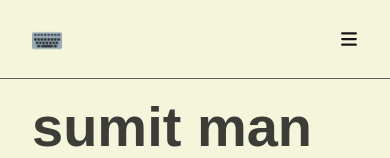
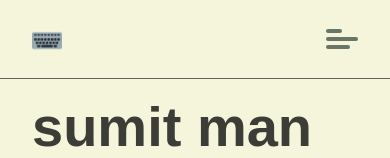
Before and after one commit to summitmman/my-portfolio, a Next.js app: page / in a window 390 px wide. Shown: the top 158 px of the page. Built offline with nearby package versions, Linux system fonts and the light colour scheme; a web font is replaced by a local one.

Commit message:
Fix mobile menu

```diff
--- a/app/globals.css
+++ b/app/globals.css
@@ -20,6 +20,7 @@ body {
   color: var(--foreground-color);
   background: var(--background-color);
   font-family: var(--font-default), Arial, Helvetica, sans-serif;
+  transition: color 200ms ease;
 }
 ::selection {
   background-color: var(--default-color);
@@ -108,3 +109,6 @@ a:hover {
 .default-color {
   color: var(--default-color);
 }
+.header-text-color {
+  color: var(--header-text-color);
+}
--- a/components/Header/Header.module.css
+++ b/components/Header/Header.module.css
@@ -6,43 +6,57 @@
     align-items: center;
 }
 
-.menu {
+.menuIcon {
     flex-direction: column;
     width: 2rem;
+    z-index: 4;
 }
-
-.menu span{
+.menuIcon span{
     background: var(--sub-header-text-color);
     border-radius: 0.7em;
     height: 0.3em;
     margin: 0.1em 0;
     transition: .4s  cubic-bezier(0.68, -0.6, 0.32, 1.6);
 }
-
-.menu span:nth-of-type(1){
+.menuIcon span:nth-of-type(1){
     width:50%;
 }
-.menu span:nth-of-type(2){
+.menuIcon span:nth-of-type(2){
     width:100%;
 }
-.menu span:nth-of-type(3){
+.menuIcon span:nth-of-type(3){
     width:75%;
 }
-
-.menu input[type="checkbox"]{
+.menuIcon input[type="checkbox"]{
     display: none;
 }
-
-.menu input[type="checkbox"]:checked ~ span:nth-of-type(1){
+.menuIcon input[type="checkbox"]:checked ~ span:nth-of-type(1){
     transform-origin: bottom;
     transform: rotatez(45deg) translate(0.145em, -0.03em);
 }
-.menu input[type="checkbox"]:checked ~ span:nth-of-type(2){
+.menuIcon input[type="checkbox"]:checked ~ span:nth-of-type(2){
     transform-origin: top;
     transform: rotatez(-45deg)
 }
-.menu input[type="checkbox"]:checked ~ span:nth-of-type(3){
+.menuIcon input[type="checkbox"]:checked ~ span:nth-of-type(3){
     transform-origin: bottom;
     width: 50%;
     transform: translate(0.87em,-0.22em) rotatez(45deg);
 }
+
+.menu {
+    @apply hidden sm:flex text-center uppercase gap-4 text-sm justify-center;
+}
+.mobileMenu {
+    display: flex !important;
+    visibility: visible !important;
+    position: fixed !important;
+    top: 0;
+    bottom: 0;
+    flex-direction: column;
+    background-color: var(--background-color);
+    z-index: 3;
+    left: 0;
+    right: 0;
+    @apply gap-8;
+}
--- a/components/Header/index.tsx
+++ b/components/Header/index.tsx
@@ -1,28 +1,45 @@
+'use client';
 import Link from 'next/link';
 import style from './Header.module.css';
 import Image from 'next/image';
-import { FaBars } from 'react-icons/fa6';
+import { useEffect, useState } from 'react';
+import { usePathname } from 'next/navigation';
+// import { FaBars } from 'react-icons/fa6';
 
 const Header = () => {
+    const [showMenu, setShowMenu] = useState(false);
+    const toggleMobileMenu = (state: boolean) => {
+        if (state)
+            document.body.style.overflow = 'hidden';
+        else
+            document.body.style.overflow = 'auto';
+        setShowMenu(state);
+    };
+    const path = usePathname();
+
+    useEffect(() => {
+        toggleMobileMenu(false);
+    }, [path]);
+
     return (
         <header className={style.header}>
             <nav className="my-container grid sm:grid-cols-3 grid-cols-2">
                 <Image src="/keyboard.png" alt='logo' width={30} height={30} />
-                <ul className="hidden sm:flex menu text-center uppercase gap-4 text-sm justify-center">
+                <ul className={`${style.menu} ${showMenu ? style.mobileMenu : ''}`}>
                     <li><Link href="#">Home</Link></li>
                     <li><Link href="#">About</Link></li>
                     <li><Link href="#">Profile</Link></li>
                     <li><Link href="#">Blog</Link></li>
                 </ul>
-                <span className="flex sm:hidden justify-end text-lg"><FaBars /></span>
-                {/* <span className="flex sm:hidden justify-end">
-                    <label className={`flex ${style.menu}`} htmlFor="check">
-                        <input type="checkbox" id="check"/>
+                {/* <span className="flex sm:hidden justify-end text-lg header-text-color"><FaBars /></span> */}
+                <span className="flex sm:hidden justify-end header-text-color">
+                    <label className={`flex ${style.menuIcon}`} htmlFor="check">
+                        <input type="checkbox" id="check" checked={showMenu} onChange={() => toggleMobileMenu(!showMenu)} />
                         <span></span>
                         <span></span>
                         <span></span>
                     </label>
-                </span> */}
+                </span>
             </nav>
         </header>
     );
--- a/components/Sections/Skills.tsx
+++ b/components/Sections/Skills.tsx
@@ -5,7 +5,7 @@ import { FaReact, FaVuejs, FaAngular, FaT, FaNodeJs, FaDatabase, FaC } from 'rea
 const Skills = () => {
     return (
         <Section title="Skills">
-            <p className="pill-container">
+            <p className="pill-container mt-1">
                 <Pill icon={<FaReact />}>React</Pill>
                 <Pill icon={<FaVuejs />}>Vue</Pill>
                 <Pill icon={<FaT />}>Typescript</Pill>
```
